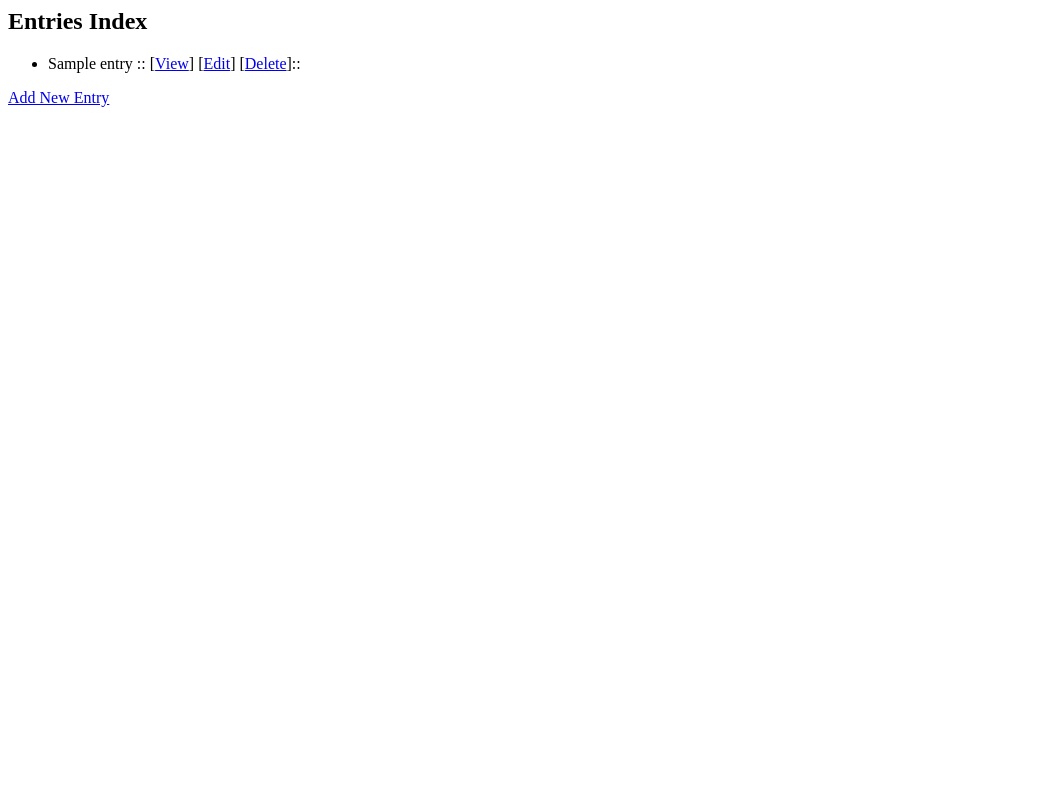
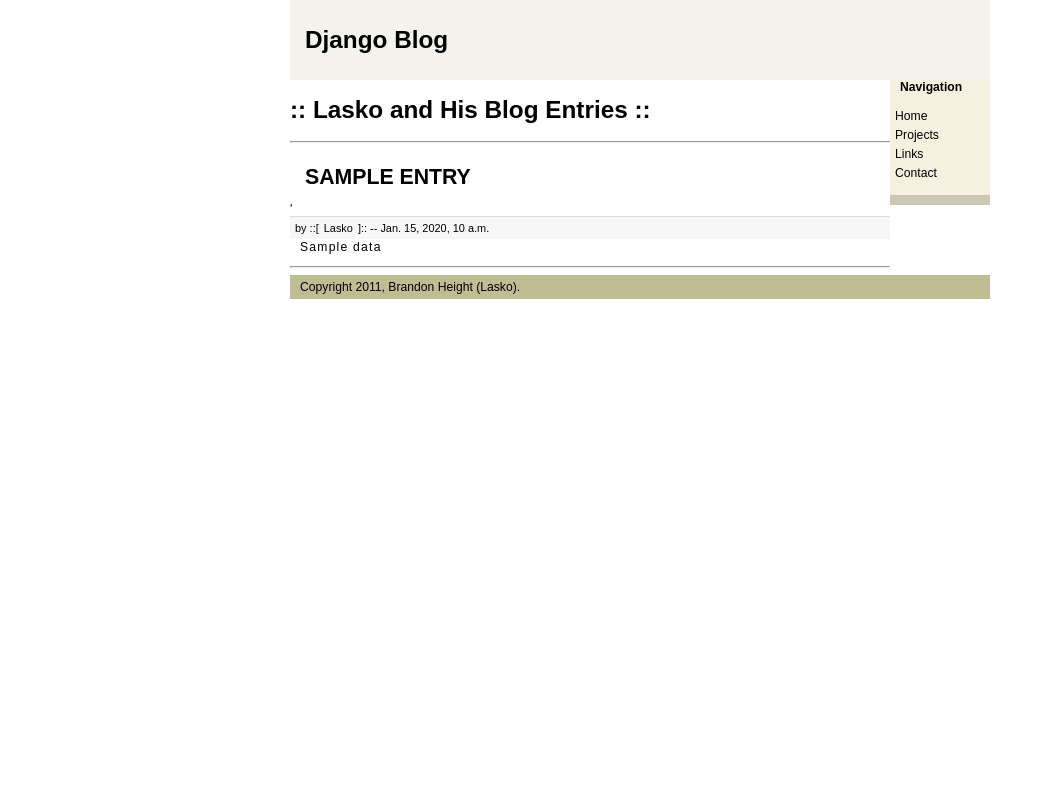
Before and after one commit to ddload/Django_Blog, a Django app: template templates/blog/index.html in a window 1280 px wide. Shown: the whole page, without its empty margins (0-1045 px from the left). Run offline with Django 3.2, Linux system fonts and the light colour scheme; the template is opened without the code that fills it: most values are stand-ins (such as "Sample title", 1, 10 or a date in 2020).

Commit message:
Added a style to the project and added mostly just a CSS styling. No images or anything yet. It has a super basic look but this can be improved in time.

```diff
--- /dev/null
+++ b/blog/static/css/styles.css
@@ -0,0 +1,28 @@
+html,body{margin:0;padding:0}
+body{font: 76% arial,sans-serif;text-align:center}
+p{margin:0 10px 10px}
+a{padding:5px; text-decoration:none; color:#000000;}
+div#header{background-color:#F3F2ED;}
+div#header h1{height:80px;line-height:80px;margin:0;padding-left:10px;}
+div#container{text-align:left}
+div#content p{line-height:1.4}
+div#navigation{background:#F6F0E0;}
+div#navigation ul{margin:15px 0; padding:0; list-style-type:none;}
+div#navigation li{margin-bottom:5px;}
+div#extra{background:#CCC8B3;}
+div#footer{background:#BFBD93;}
+div#footer p{margin:0;padding:5px 10px}
+div#container{width:700px;margin:0 auto}
+div#content{float:left;width:600px}
+div#navigation{float:right;width:100px}
+div#extra{float:right;clear:right;width:100px}
+div#footer{clear:both;width:100%}
+
+
+#p3 {font-size: 10%;font-variant: small-caps;}
+#p4 {font: 175% arial, sans-serif;text-transform: uppercase;}
+#p5 {text-align: justify;letter-spacing: 0.1em;}
+em {font-style: italic; /* generally unnecessary because the default style of em tends to be italic */}
+ strong {font-weight: bold; /* again unnecessary - the default style of strong tends to be bold */}
+
+#article_meta {border-top: 1px solid #ddd; background: #f7f7f7; padding: 5px; font-size: 0.9em;}
--- a/templates/base.html
+++ b/templates/base.html
@@ -1,2 +1,35 @@
-{% block content %}
-{% endblock %}
+<!DOCTYPE HTML PUBLIC "-//W3C//DTD HTML 4.01//EN" "http://www.w3.org/TR/html4/strict.dtd">
+<html>
+<head>
+<title>{% block title %}Django Blog{% endblock %}</title>
+<meta http-equiv="content-type" content="text/html; charset=iso-8859-1">
+<link rel="stylesheet" type="text/css" href="{{ STATIC_URL }}css/styles.css" />
+</head>
+<body>
+<div id="container">
+<div id="header"><h1><a href="http://www.djangoblog.net">Django Blog</a></h1></div>
+  <div id="wrapper">
+    <div id="content">
+      {% block content %}
+      {% endblock %}
+    </div>
+  </div>
+  <div id="navigation">
+    <p><strong>Navigation</strong></p>
+    <ul>
+      <li><a href="#">Home</a></li>
+      <li><a href="#">Projects</a></li>
+      <li><a href="#">Links</a></li>
+      <li><a href="#">Contact</a></li>
+    </ul>
+  </div>
+  <div id="extra">
+    <p><strong></strong></p>
+    <p></p>
+  </div>
+  <div id="footer">
+    <p>Copyright 2011, Brandon Height (Lasko).</p>
+  </div>
+</div>
+</body>
+</html>
--- a/templates/blog/index.html
+++ b/templates/blog/index.html
@@ -1,11 +1,20 @@
 {% extends "base.html" %}
 
 {% block content %}
-    <h2>Entries Index</h2>
-    <ul>
-        {% for entry in object_list %}
-        <li>{{ entry.name }} :: [<a href="{% url blog_view entry.pk %}">View</a>] [<a href="{% url blog_edit entry.pk %}">Edit</a>] [<a href="{% url blog_delete entry.pk %}">Delete</a>]::</li>
-        {% endfor %}
-    </ul>
-    <a href="{% url blog_add %}">Add New Entry</a>
+<h1>:: Lasko and His Blog Entries ::</h1>
+<hr><br/>
+{% for entry in object_list %}
+  <p id="p4"><a href="{% url blog_view entry.id %}"><strong>{{ entry.name }}</strong></a></p>'
+
+  <div id="article_meta">by ::[<a href="#">Lasko</a>]:: -- {{ entry.created }}</div>
+  <p id="p5">{{ entry.data }}<br/>
+  {% if user.is_authenticated %}
+     -- :: [<a href="{% url blog_edit entry.pk %}"><b>Edit</b></a>] [<a href="{% url blog_delete entry.pk %}"><b>Delete</b></a>]:: --
+  {% endif %}
+  </p><hr/>
+{% endfor %}
+
+{% if user.is_authenticated %}
+  <strong><a href="{% url blog_add %}">Add New Entry</a></strong>
+{% endif %}
 {% endblock %}
```
